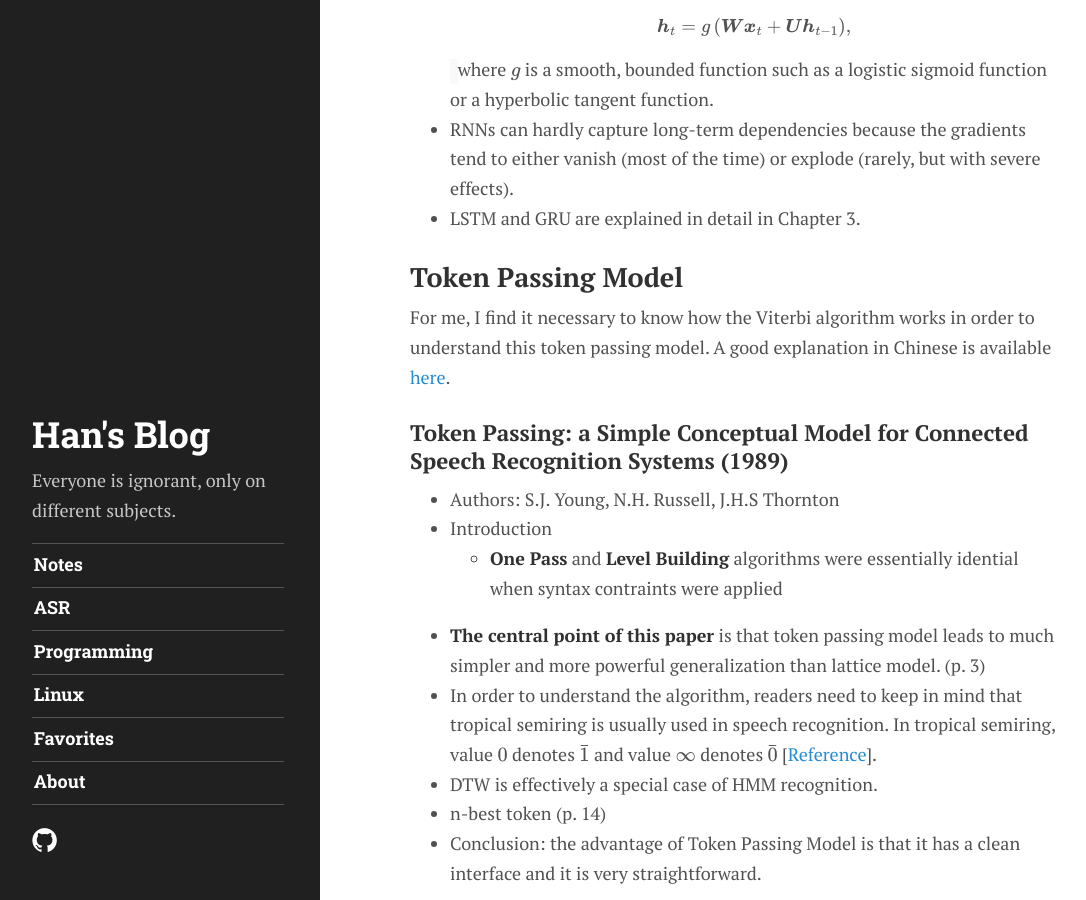
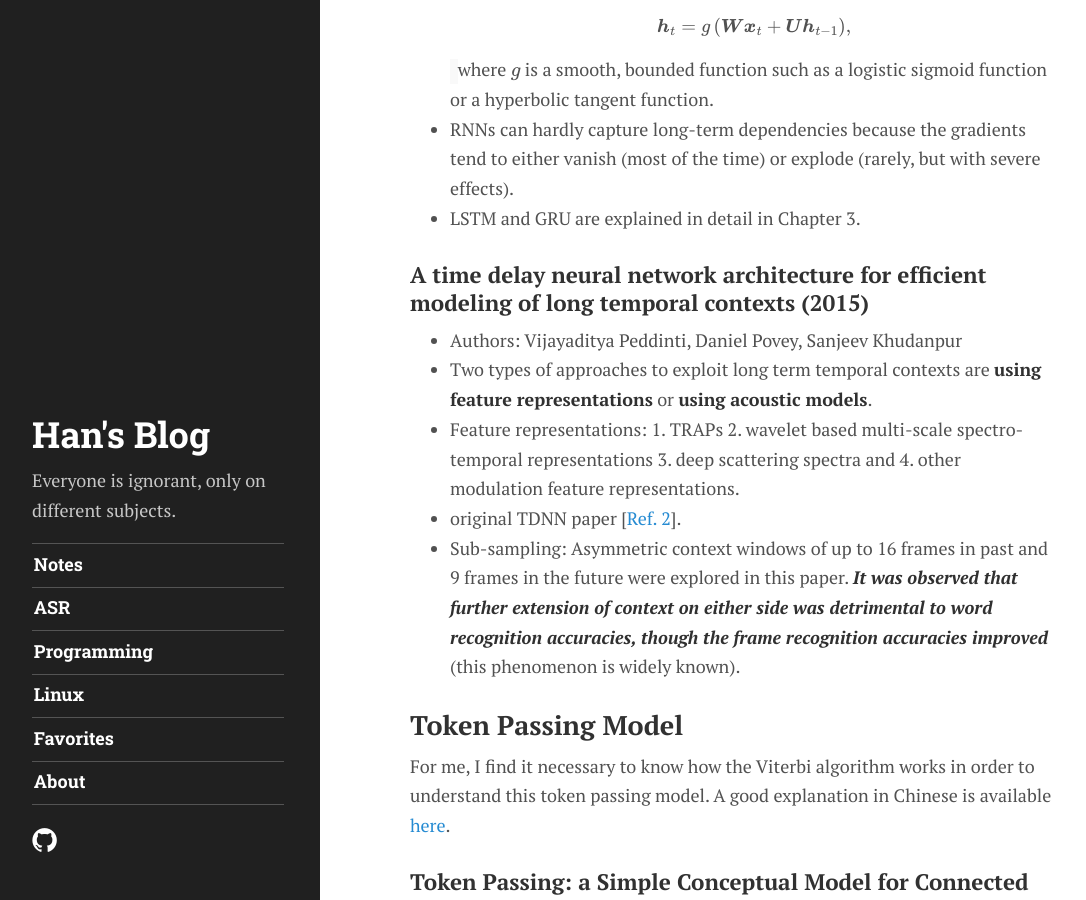
Before and after one commit to han-xie/han-xie.github.io, a Jekyll site: the page built from _posts/2020-03-12-literature-review.md, in a window 1280 px wide and 900 px high, scrolled down 1487 px. Shown: the whole window, without its empty margins (4-1090 px from the left). Built offline with Jekyll 4.4.1, drawn with Linux system fonts in a browser that asks for light colours; some web fonts are replaced; formulas are drawn with MathJax 3; comment, search, counter and statistics services are not loaded.

Commit message:
[post] Add tdnn paper in literature review

```diff
--- a/_posts/2020-03-12-literature-review.md
+++ b/_posts/2020-03-12-literature-review.md
@@ -57,6 +57,19 @@ function or a hyperbolic tangent function.
 tend to either vanish (most of the time) or explode
 (rarely, but with severe effects).
 - LSTM and GRU are explained in detail in Chapter 3.
+
+### A time delay neural network architecture for efficient modeling of long temporal contexts (2015)
+
+- Authors: Vijayaditya Peddinti, Daniel Povey, Sanjeev Khudanpur
+- Two types of approaches to exploit long term temporal
+contexts are **using feature representations** or **using acoustic models**.
+- Feature representations: 1. TRAPs 2. wavelet based
+multi-scale spectro-temporal representations 3. deep scattering spectra and 4. other modulation feature representations.
+- original TDNN paper [[Ref. 2](https://ieeexplore.ieee.org/document/21701)].
+- Sub-sampling: Asymmetric context windows of up
+to 16 frames in past and 9 frames in the future were explored
+in this paper. ***It was observed that further extension of context on either side was detrimental to word recognition accuracies, though the frame recognition accuracies improved*** (this
+phenomenon is widely known).
 
 ## Token Passing Model
 
```
